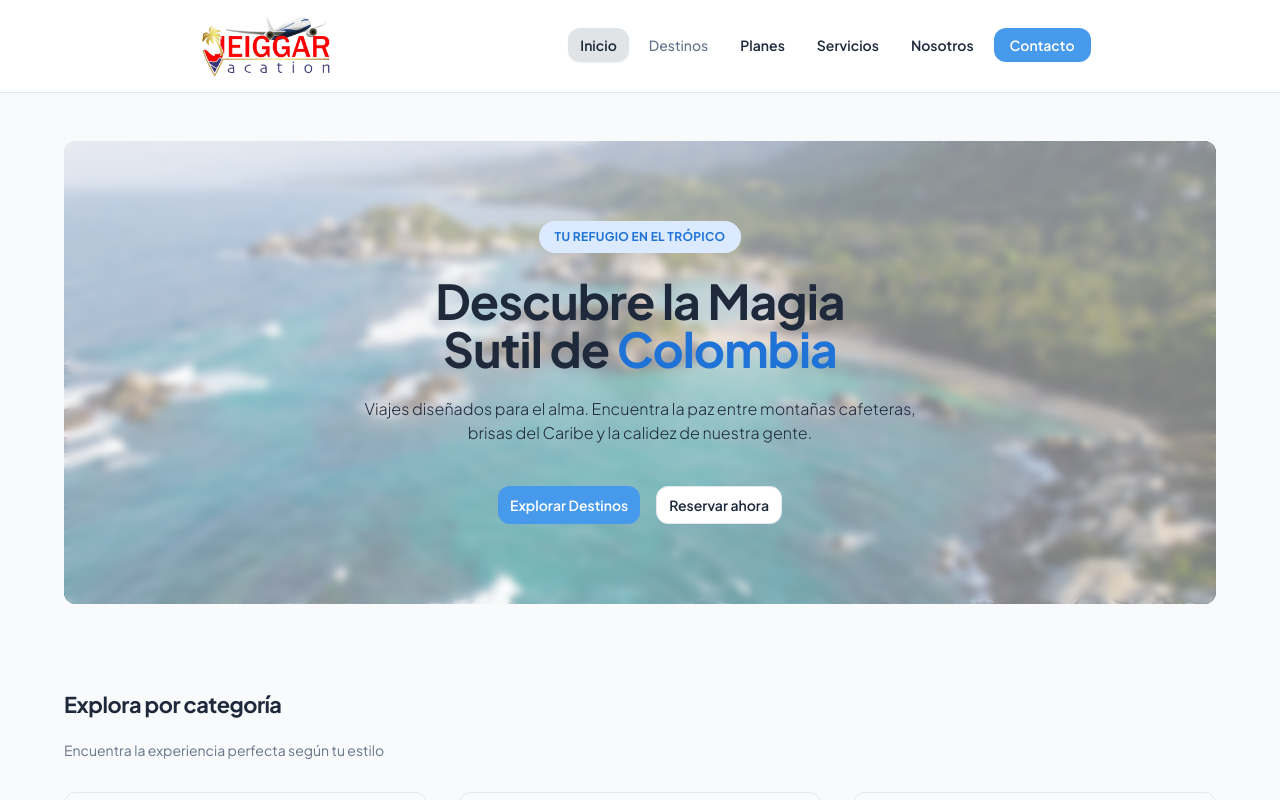
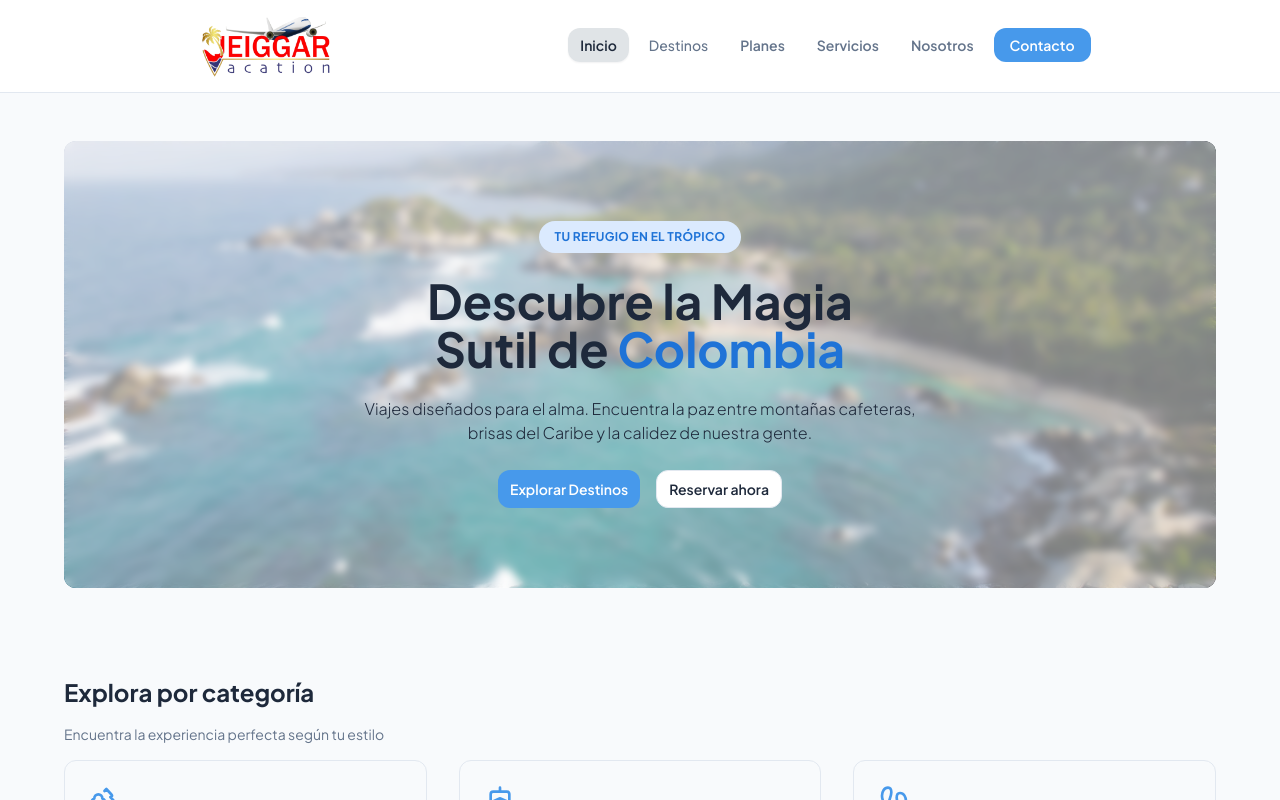
Before and after one commit to OrtegaNidddd/jeiggar-vacation, a React (Vite) app: page / in a window 1280 px wide. Shown: the top 800 px of the page. Built offline with nearby package versions, Linux system fonts and the light colour scheme.

Commit message:
chore(styles): eliminar estilos CSS no utilizados

```diff
--- a/src/index.css
+++ b/src/index.css
@@ -66,44 +66,3 @@ body {
   -webkit-font-smoothing: antialiased;
   -moz-osx-font-smoothing: grayscale;
 }
-
-img,
-picture,
-video,
-canvas,
-svg {
-  display: block;
-  max-width: 100%;
-}
-
-input,
-button,
-textarea,
-select {
-  font: inherit;
-  color: inherit;
-}
-
-a {
-  color: inherit;
-  text-decoration: none;
-}
-
-h1,
-h2,
-h3,
-h4 {
-  margin: 0 0 0.4rem 0;
-  line-height: 1.15;
-  letter-spacing: -0.02em;
-}
-
-h1 { font-size: clamp(1.8rem, 2.2vw, 2.4rem); font-weight: 700; }
-h2 { font-size: clamp(1.35rem, 1.7vw, 1.8rem); font-weight: 700; }
-h3 { font-size: 1.15rem; font-weight: 600; }
-h4 { font-size: 1rem; font-weight: 600; }
-
-p {
-  margin: 0 0 1rem 0;
-  color: var(--text);
-}
```
